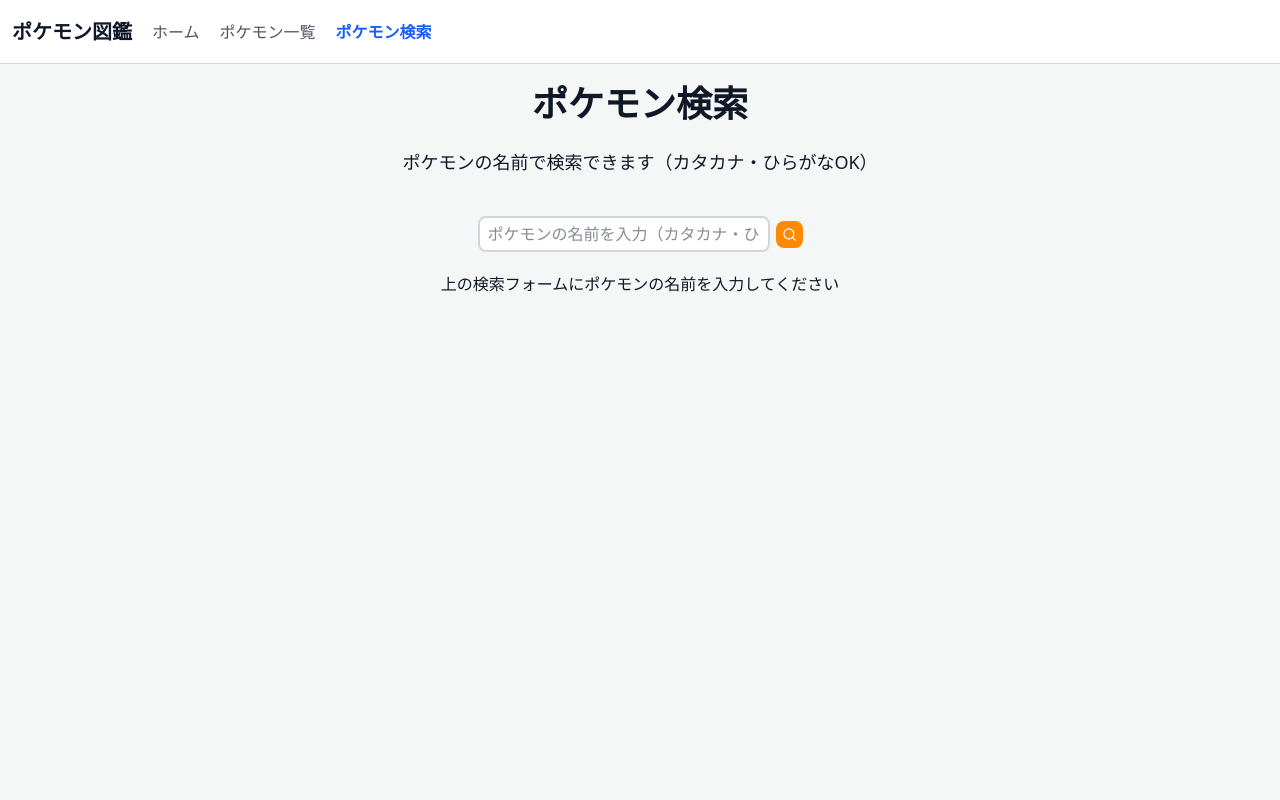
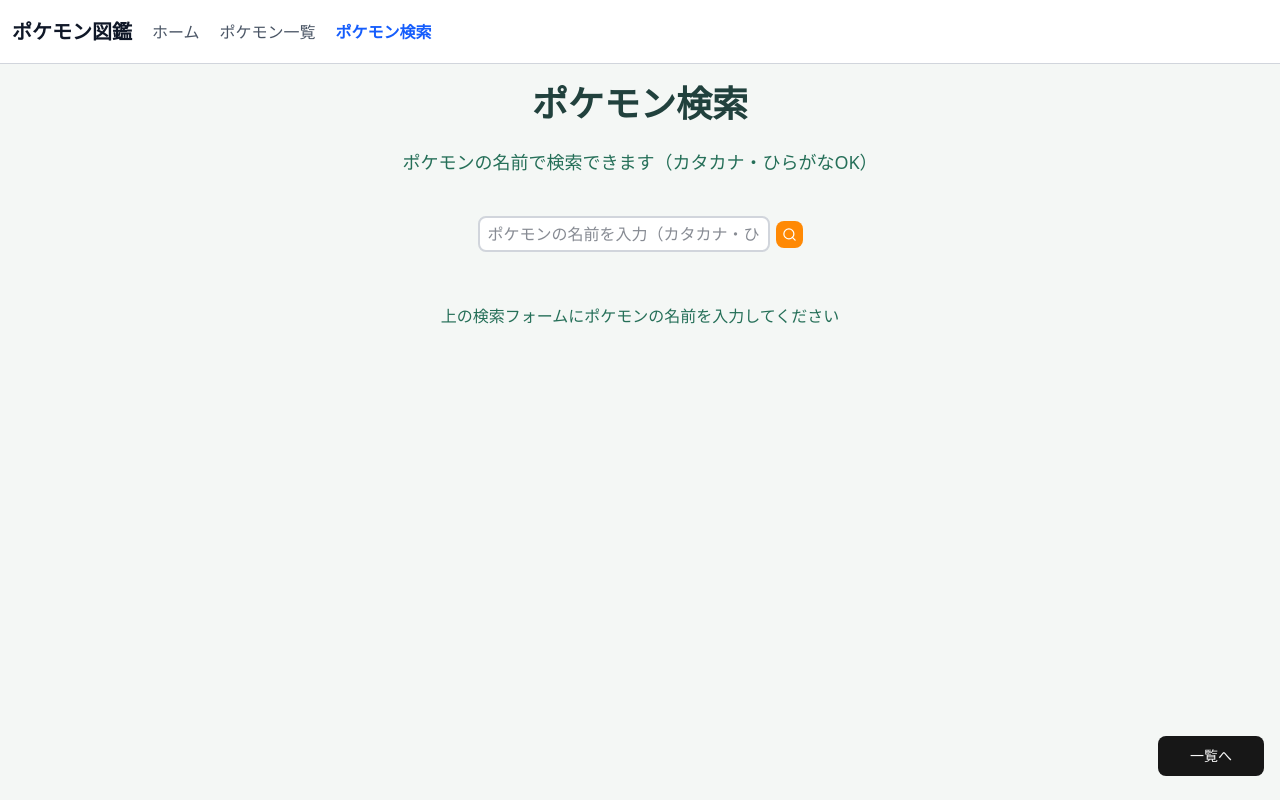
Before and after one commit to ikeda-m0709/pokedex, a Next.js app in the folder next-pokedex/: page /search in a window 1280 px wide. Built offline with nearby package versions, Linux system fonts and the light colour scheme.

Commit message:
CSS修正

```diff
--- a/next-pokedex/src/app/globals.css
+++ b/next-pokedex/src/app/globals.css
@@ -121,15 +121,15 @@
     @apply bg-[lab(97_-1.5_0.5)] text-gray-900;
   }
   h1 {
-    @apply text-4xl font-bold p-3 m-2;
+    @apply text-4xl font-bold text-[lab(25_-13.46_-1.4)] p-3 m-2;
   }
   h2 {
-    @apply text-3xl p-3 m-2;
+    @apply text-3xl text-[lab(25_-13.46_-1.4)] p-3 m-2;
   }
   h3 {
-    @apply text-lg font-bold;
+    @apply text-lg text-[lab(25_-13.46_-1.4)] font-bold;
   }
   p {
-    @apply text-base;
+    @apply text-base text-[lab(42_-28.47_5.9)];
   }
 }
--- a/next-pokedex/src/app/layout.tsx
+++ b/next-pokedex/src/app/layout.tsx
@@ -14,9 +14,9 @@
 }>) {
   return (
     <html lang="ja">
-      <body>
-        <Header />
-        {children}
+      <body>{/*bodyをview-height100%にする*/}
+      <Header />
+      {children}
       </body>
     </html>
   );
--- a/next-pokedex/src/app/page.tsx
+++ b/next-pokedex/src/app/page.tsx
@@ -12,9 +12,9 @@
 export default function Home() {
 
   return (
-    <div  className="min-h-screen flex flex-col">{/*画面の高さと同じ最小高さを設定（100vh）*/}
-      <main className="flex-[0.7] mx-4">{/*一番下のAPIリンクを画面下に出す設定（flex-1だと自分だけで残りの高さを満たす）② */}
-        <h1 className="text-center text-gray-800 mt-10">ポケモン図鑑へようこそ</h1>
+    <div>
+      <main className="mx-4">
+        <h1 className="text-center mt-10">ポケモン図鑑へようこそ</h1>
         <p className="text-center mt-3">お気に入りのポケモンを探してみよう！</p>
 
         <div className="grid grid-cols-2 gap-10 max-w-3xl mx-auto mt-20">
@@ -39,7 +39,7 @@
           </Card>
         </div>
       </main>
-        <p className="text-center text-gray-700">このアプリは<a className="text-blue-600" href="https://pokeapi.co/" target="_blank" rel="noopener noreferrer">PokéAPI</a>を使用しています</p>
+        <p className=" mt-50 text-center text-gray-700">このアプリは<a className="text-blue-600" href="https://pokeapi.co/" target="_blank" rel="noopener noreferrer">PokéAPI</a>を使用しています</p>
     </div>
   );
 }
--- a/next-pokedex/src/app/pokemon/[id]/page.tsx
+++ b/next-pokedex/src/app/pokemon/[id]/page.tsx
@@ -23,8 +23,9 @@
     ]);
 
     return (
-        <div>
-            <div className="flex justify-between mx-7 mt-5">
+        <div className="mx-7">
+            <div className="mb-23">
+                <div className="flex justify-between mt-5">
                     {prevPokemon && (
                         <Link className="flex gap-1" href={`/pokemon/${prevPokemon.id}`}>
                             <ArrowBigLeftDash color="#3d3d3d" strokeWidth={1} />{prevPokemon.japaneseName}
@@ -37,7 +38,11 @@
                     )}
                 </div>
                 <PokemonDetail pokemon={pokemon}/>
-            <Link className={buttonVariants({ variant: "default" })} href="/pokemon">一覧へ</Link>
+            </div>
+
+            <div className='fixed bottom-0 right-0 mx-4 mb-6'>
+                <Link className={buttonVariants({ variant: "default", size: "lg-custom" })} href="/pokemon">一覧へ</Link>
+            </div>
         </div>
     );
 }
--- a/next-pokedex/src/app/search/page.tsx
+++ b/next-pokedex/src/app/search/page.tsx
@@ -2,6 +2,9 @@
 import { SearchResult } from '@/components/search-result';
 import React, { Suspense } from 'react'
 import { Loading } from '@/components/loading';
+
+import Link from 'next/link';
+import { buttonVariants } from "@/components/ui/button"
 
 
 interface SearchParams {
@@ -22,8 +25,9 @@
         <h1>ポケモン検索</h1>
         <p className='mt-3 text-lg'>ポケモンの名前で検索できます（カタカナ・ひらがなOK）</p>
 
-          <div className='mt-10'>
+          <div className='mt-10'> {/*検索欄の上部のmargin */}
             <SearchForm />
+            <div className='mt-13'>
               {!query ? /*検索するとここに結果の画像やみつかりませんでしたの文言が表示される*/
                 <p className='mt-5'>上の検索フォームにポケモンの名前を入力してください</p> :
                   <Suspense fallback={<Loading message = "検索中……"/>}>
@@ -31,7 +35,10 @@
                   </Suspense>
               }
             </div>
-
+          </div>
+          <div className='fixed bottom-0 right-0 mx-4 mb-6'>
+            <Link className={buttonVariants({ variant: "default", size: "lg-custom" })} href="/pokemon">一覧へ</Link>
+          </div>
     </div>
   )
 }
--- a/next-pokedex/src/components/pokemonDetail.tsx
+++ b/next-pokedex/src/components/pokemonDetail.tsx
@@ -29,7 +29,7 @@
                     </div>
                     <CardContent className='grid grid-cols-2 gap-5 mt-5'>
                         <div className='flex justify-center items-center'>
-                            <Image src={pokemon.imageUrl} alt="ポケモン画像" width="400" height="400" className='max-w-full max-h-full'/>
+                            <Image src={pokemon.imageUrl} alt="ポケモン画像" width="320" height="320" className='max-w-full max-h-full'/>
                         </div>
                         <div className='py-5 px-10'>
                             <div>
--- a/next-pokedex/src/components/search-result.tsx
+++ b/next-pokedex/src/components/search-result.tsx
@@ -49,11 +49,13 @@
         <div>
             <Suspense fallback={<Loading />}>
                 {matchedProcessedPokemons.length > 0 ?
-                    <div>
-                        <p>{query}の検索結果:{matchedProcessedPokemons.length}件見つかりました</p>
-                        {matchedProcessedPokemons.map((pokemon:ProcessedPokemon) => (
-                            <PokemonCard key={pokemon.id} pokemon={pokemon} />
-                        ))}
+                    <div className='mx-7 mb-30'>
+                        <p className='text-left'>「{query}」の検索結果: <span className='font-bold'>{matchedProcessedPokemons.length}件</span> 見つかりました</p>
+                        <div className='grid grid-cols-5 gap-5'>
+                            {matchedProcessedPokemons.map((pokemon:ProcessedPokemon) => (
+                                <PokemonCard key={pokemon.id} pokemon={pokemon} />
+                            ))}
+                        </div>
                     </div>
                     :
                     <div>
--- a/next-pokedex/src/components/ui/button.tsx
+++ b/next-pokedex/src/components/ui/button.tsx
@@ -24,6 +24,7 @@
         default: "h-9 px-4 py-2 has-[>svg]:px-3",
         sm: "h-8 rounded-md gap-1.5 px-3 has-[>svg]:px-2.5",
         lg: "h-10 rounded-md px-6 has-[>svg]:px-4",
+        "lg-custom": "h-10 rounded-md px-8 has-[>svg]:px-4",//ポケモン詳細ページ内の「一覧へ」のpadding設定
         icon: "size-9",
         "icon-sm": "size-8",
         "icon-lg": "size-10",
```
Lines whose indentation alone changed are shown as unchanged.
